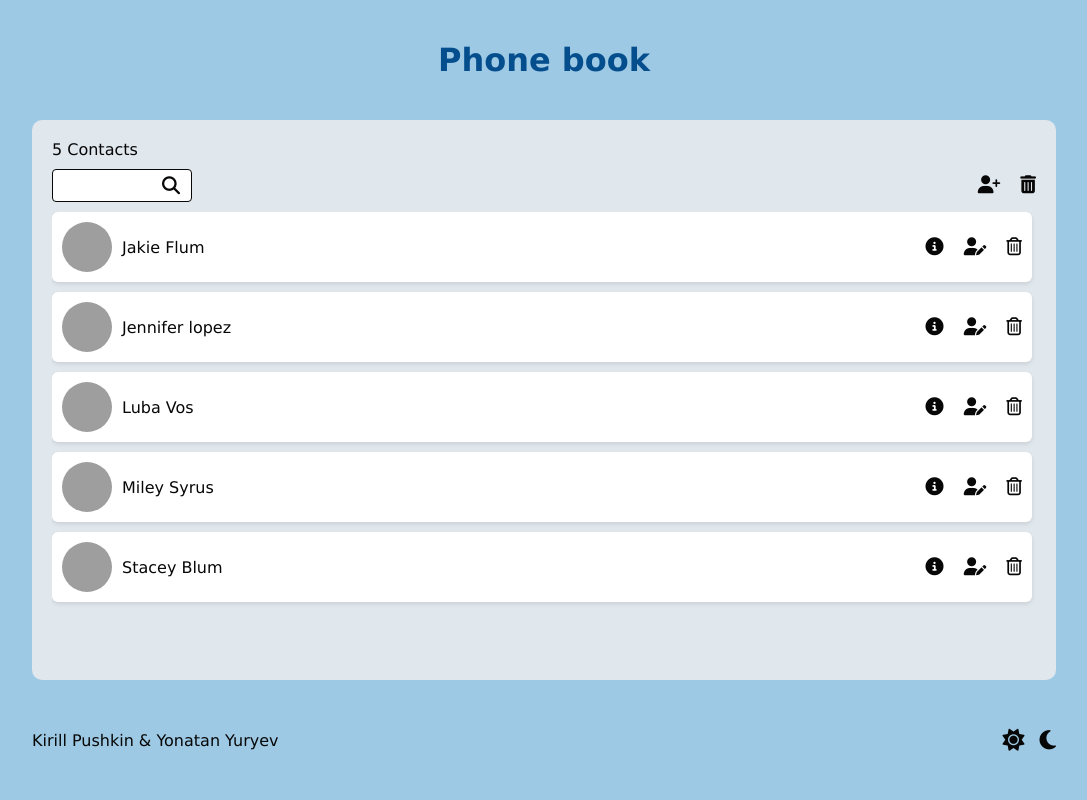
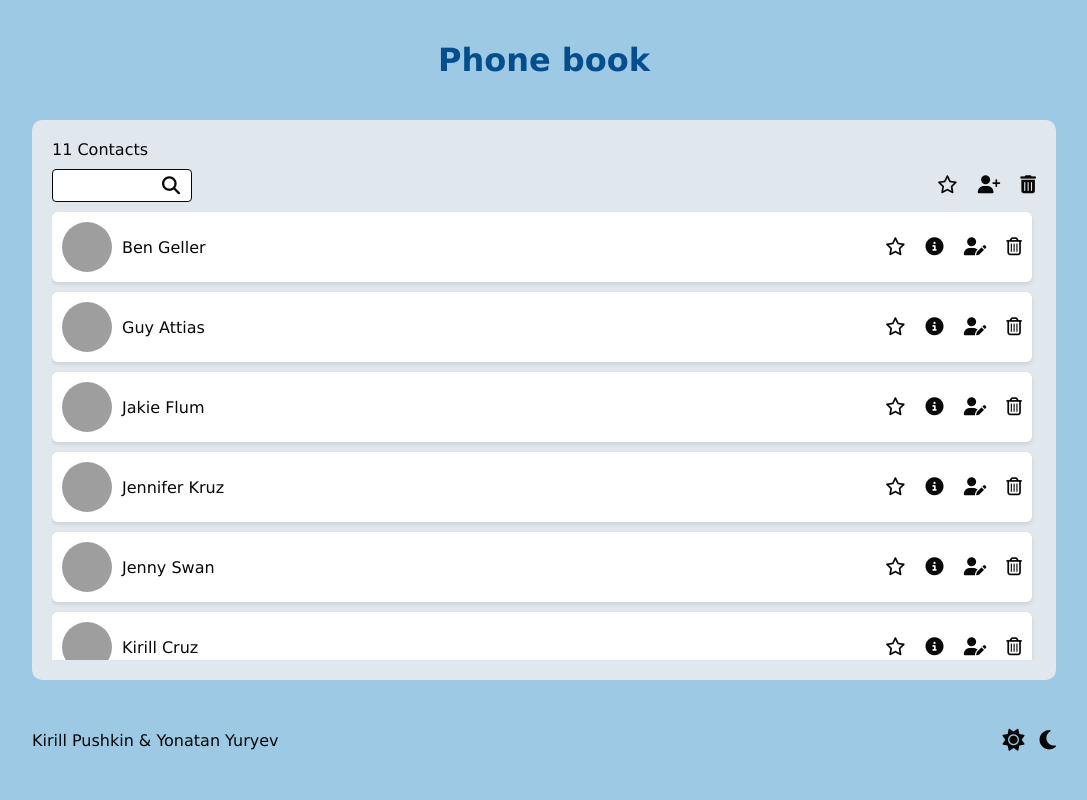
Before and after one commit to hummus228/projectJS, a plain HTML site: page index.html in a window 1280 px wide. Shown: the whole page, without its empty margins (96-1183 px from the left). Drawn offline with Linux system fonts and the light colour scheme; grey boxes are pictures that could not be loaded.

Commit message:
Added favorites

```diff
--- a/css/css.css
+++ b/css/css.css
@@ -40,6 +40,12 @@ i {
   cursor: pointer;
   margin-left: 15px;
   font-size: 18px;
+}
+
+/* STYLES FOR FAV */
+.all-fav-btn.active {
+  color: gold;
+  transform: scale(1.2);
 }
 
 /* STYLES FOR HEADER */
--- a/index.html
+++ b/index.html
@@ -32,6 +32,7 @@
 
       <!-- CONTROL - BUTTONS -->
       <div class="buttons">
+        <i class="fa-regular fa-star all-fav-btn"></i>
         <i class="fa-solid fa-user-plus create-contact-btn"></i>
         <i class="fa-solid fa-trash-can"></i>
       </div>
@@ -81,6 +82,14 @@
           autocomplete="street-address">
       </div>
 
+      <!-- EMAIL INPUT -->
+      <div class="input_group">
+        <label for="email">Email :</label>
+        <input id="email" name="email" class="contact-form-input" type="email" data-key="email" required
+          autocomplete="ema">
+      </div>
+
+
       <!-- AGE INPUT -->
       <div class="input_group">
         <label for="age">Age :</label>
--- a/js/data.js
+++ b/js/data.js
@@ -7,6 +7,8 @@ let contacts = [
     age: 23,
     telephone: "052-8887771",
     address: "Tel Aviv",
+    email:"123@gmai.com",
+    isFavorite: false,
     imageUrl: "https://img.freepik.com/premium-vector/avatar-profile-icon-flat-style-female-user-profile-vector-illustration-isolated-background-women-profile-sign-business-concept_157943-38866.jpg?semt=ais_hybrid&w=740"
   },
 
@@ -16,6 +18,8 @@ let contacts = [
     age: 25,
     telephone: "058-9998882",
     address: "Haifa",
+    email: "456@gmai.com",
+    isFavorite: false,
     imageUrl: "https://cdni.iconscout.com/illustration/premium/thumb/female-user-image-illustration-download-in-svg-png-gif-file-formats--person-girl-business-pack-illustrations-6515859.png"
   },
 
@@ -25,6 +29,8 @@ let contacts = [
     age: 26,
     telephone: "054-2223434",
     address: "Jerusalem",
+    email: "789@gmai.com",
+    isFavorite: false,
     imageUrl: "https://img.freepik.com/free-vector/woman-with-long-brown-hair-pink-shirt_90220-2940.jpg"
   },
 
@@ -34,15 +40,85 @@ let contacts = [
     age: 23,
     telephone: "052-6667772",
     address: "Tel Aviv",
+    email: "987@gmai.com",
+    isFavorite: false,
     imageUrl: "https://img.freepik.com/free-vector/flat-style-woman-avatar_90220-2944.jpg?semt=ais_hybrid&w=740"
   },
 
   {
     id: 4,
-    name: "Jennifer lopez",
+    name: "Jennifer Kruz",
     age: 23,
     telephone: "050-5557727",
     address: "Eilat",
+    email: "765@gmai.com",
+    isFavorite: false,
     imageUrl: "https://www.svgrepo.com/show/382100/female-avatar-girl-face-woman-user-7.svg"
   },
+
+  {
+    id: 5,
+    name: "Jenny Swan",
+    age: 27,
+    telephone: "050-5554457",
+    address: "Kfar Saaba",
+    email: "215@gmai.com",
+    isFavorite: false,
+    imageUrl: "https://www.svgrepo.com/show/382100/female-avatar-girl-face-woman-user-7.svg"
+  },
+
+  {
+    id: 6,
+    name: "Yulia Pushka",
+    age: 22,
+    telephone: "050-5335527",
+    address: "Haifa",
+    email: "475@gmai.com",
+    isFavorite: false,
+    imageUrl: "https://www.svgrepo.com/show/382100/female-avatar-girl-face-woman-user-7.svg"
+  },
+
+  {
+    id: 7,
+    name: "Ben Geller",
+    age: 33,
+    telephone: "052-4447727",
+    address: "Atlit",
+    email: "67653@gmai.com",
+    isFavorite: false,
+    imageUrl: "https://static.vecteezy.com/system/resources/previews/015/271/968/non_2x/business-man-flat-icon-design-human-resource-and-businessman-icon-concept-man-icon-in-trendy-flat-style-symbol-for-your-web-site-design-logo-app-vector.jpg"
+  },
+
+  {
+    id: 8,
+    name: "Kirill Cruz",
+    age: 30,
+    telephone: "054-4389914",
+    address: "Haifa",
+    email: "3456685@gmai.com",
+    isFavorite: false,
+    imageUrl: "https://static.vecteezy.com/system/resources/previews/015/271/968/non_2x/business-man-flat-icon-design-human-resource-and-businessman-icon-concept-man-icon-in-trendy-flat-style-symbol-for-your-web-site-design-logo-app-vector.jpg"
+  },
+
+  {
+    id: 9,
+    name: "Yossi Basis",
+    age: 52,
+    telephone: "050-8899232",
+    address: "Nesher",
+    email: "23552@gmai.com",
+    isFavorite: false,
+    imageUrl: "https://static.vecteezy.com/system/resources/previews/015/271/968/non_2x/business-man-flat-icon-design-human-resource-and-businessman-icon-concept-man-icon-in-trendy-flat-style-symbol-for-your-web-site-design-logo-app-vector.jpg"
+  },
+
+  {
+    id: 10,
+    name: "Guy Attias",
+    age: 35,
+    telephone: "052-9922334",
+    address: "Qryat Tivon",
+    email: "23525@gmai.com",
+    isFavorite: false,
+    imageUrl: "https://static.vecteezy.com/system/resources/previews/015/271/968/non_2x/business-man-flat-icon-design-human-resource-and-businessman-icon-concept-man-icon-in-trendy-flat-style-symbol-for-your-web-site-design-logo-app-vector.jpg"
+  },
 ];
--- a/js/functions.js
+++ b/js/functions.js
@@ -13,14 +13,47 @@ const contactInfoModal = document.querySelector(".contact_info");
 const globalDeleteBtn = document.querySelector(".fa-trash-can");
 const themeButtonsWrapper = document.querySelector(".theme-buttons-wrapper");
 const bodyEl = document.querySelector('body');
+const allFavBtn = document.querySelector('.all-fav-btn');
+
 
 let editingId = null;
+
+function onClickContactFavBtn() {
+  contactsListElement.addEventListener('click', (e) => {
+    const starBtn = e.target.closest('.contact-fav-btn');
+    if (starBtn) {
+      const contactEl = starBtn.closest(".contacts-item");
+      const id = Number(contactEl.dataset.id);
+      const contact = contacts.find(c => c.id === id);
+      contact.isFavorite = !contact.isFavorite;
+      if (showingFavorites) {
+        const favContacts = contacts.filter(c => c.isFavorite);
+        showContacts(favContacts);
+      } else {
+        showContacts();
+      }
+    }
+  });
+}
+
+let showingFavorites = false;
+allFavBtn.addEventListener('click', () => {
+  showingFavorites = !showingFavorites;
+  if (showingFavorites) {
+    const favContacts = contacts.filter(c => c.isFavorite);
+    showContacts(favContacts);
+    allFavBtn.classList.add('active');
+  } else {
+    showContacts();
+    allFavBtn.classList.remove('active');
+  }
+});
 
 // Declaring funcion - that creates html-contact-template as a string.
 // The function takes option variable - contactData as an object and returns it as a string.
 function contactHTML(contactData) {
   return `
-    <li class="contacts-item" data-id="${contactData.id}">
+     <li class="contacts-item" data-id="${contactData.id}">
       <div class="imge_icon">
         <div class="user_profile_row">
           <div class="user_profile">
@@ -28,6 +61,7 @@ function contactHTML(contactData) {
             <span class="user_name">${contactData.name}</span>
           </div>
           <div class="user_actions">
+            <i class="${contactData.isFavorite ? 'fa-solid' : 'fa-regular'} fa-star contact-fav-btn"></i>
             <i class="fa-solid fa-circle-info info-btn"></i>
             <i class="fa-solid fa-user-pen edit-btn"></i>
             <i class="fa-regular fa-trash-can remove-button"></i>
@@ -191,6 +225,7 @@ function onClickShowContactInfo() {
         <div><span>Age: </span><span>${contact.age}</span></div>
         <div><span>Telephone: </span><span>${contact.telephone}</span></div>
         <div><span>Adress: </span><span>${contact.address}</span></div>
+        <div><span>Email: <span></span>${contact.email}</span></div>
       `; // create the info-modal-element with content that contains contact-object-data
       contactInfoModal.replaceChildren(); // Removing previous content in HTML for avoiding duplicates
       contactInfoModal.insertAdjacentHTML('beforeend', infoEl); // Fill the contactInfoModal with created infoEl
--- a/js/index.js
+++ b/js/index.js
@@ -3,6 +3,7 @@
 // CALL our functions here to run it for our app - now it works and events in functions are listening and logic in our functions running in the page
 showContacts(); // CALL FIRST running of the function here to show in HTML our default contacts that exists only in our JS-file as an array-contacts.
 onContactMouseOver();
+onClickContactFavBtn();
 onClickCreateContact();
 onCloseModal();
 onClickSaveContact()
```
